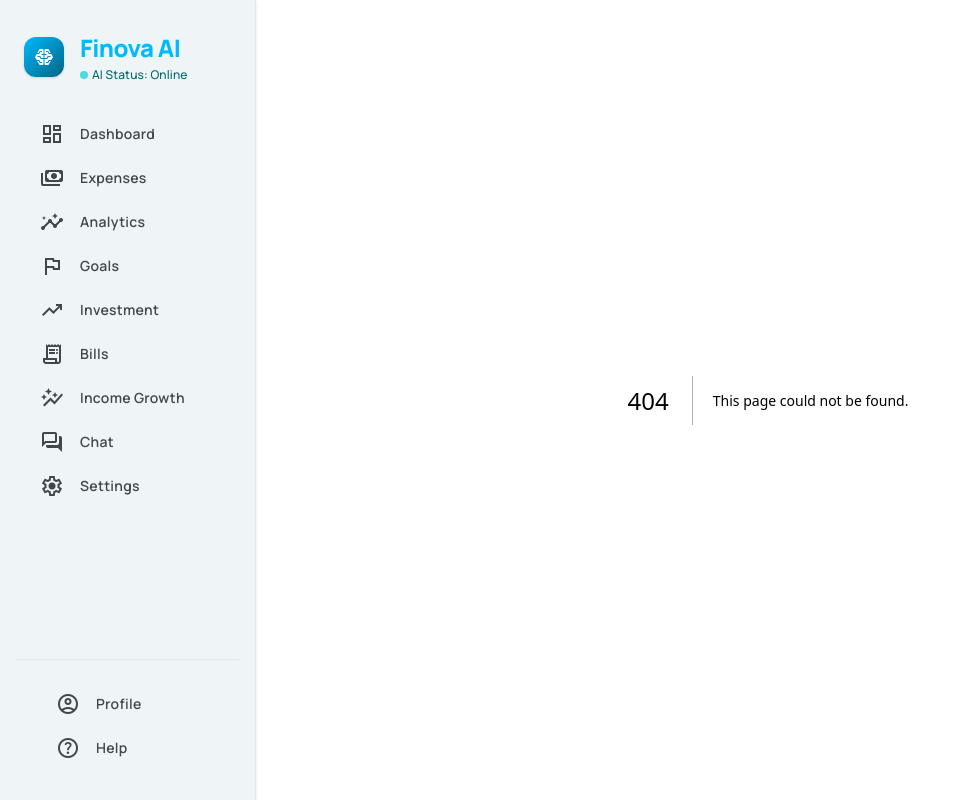
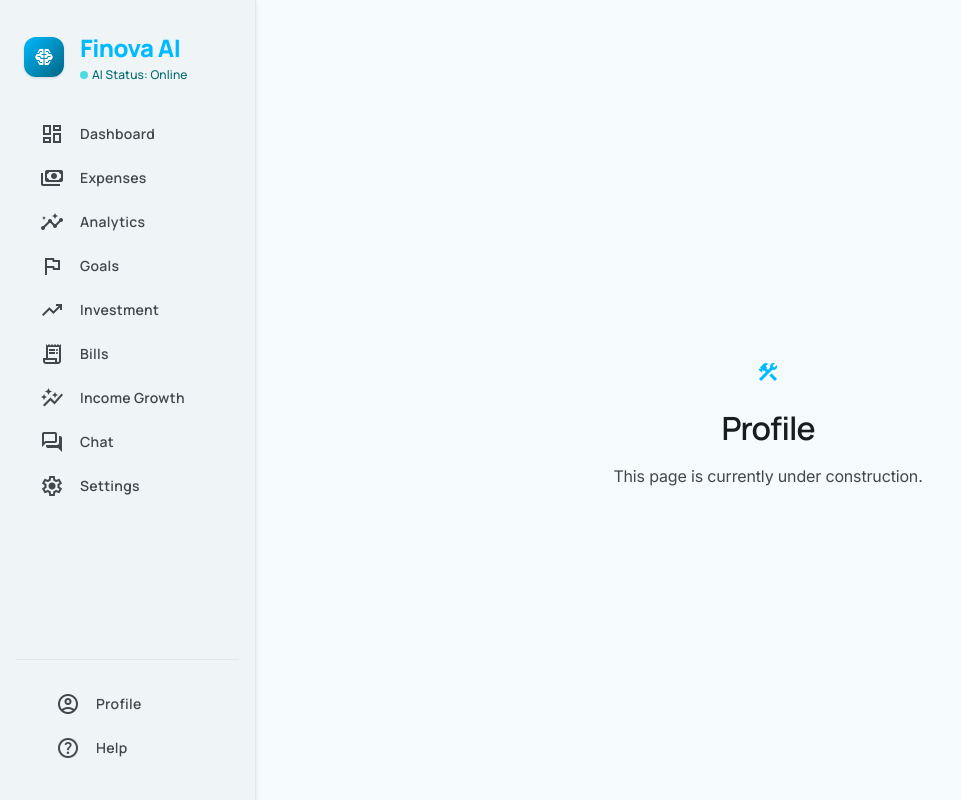
Before and after one commit to viyash-24/Finova-AI, a Next.js app in the folder frontend/: page /profile in a window 1280 px wide. Before the commit this address had no page. Shown: the whole page, without its empty margins (0-961 px from the left). Built offline with nearby package versions, Linux system fonts and the light colour scheme.

Commit message:
profile page finished

```diff
--- /dev/null
+++ b/frontend/app/profile/page.tsx
@@ -0,0 +1,9 @@
+export default function ProfilePage() {
+  return (
+    <div className="p-lg flex flex-col items-center justify-center h-full w-full pt-20">
+      <span className="material-symbols-outlined text-[64px] text-primary mb-md">construction</span>
+      <h2 className="font-headline-lg text-headline-lg text-on-surface mb-sm">Profile</h2>
+      <p className="font-body-md text-body-md text-on-surface-variant">This page is currently under construction.</p>
+    </div>
+  );
+}
```
